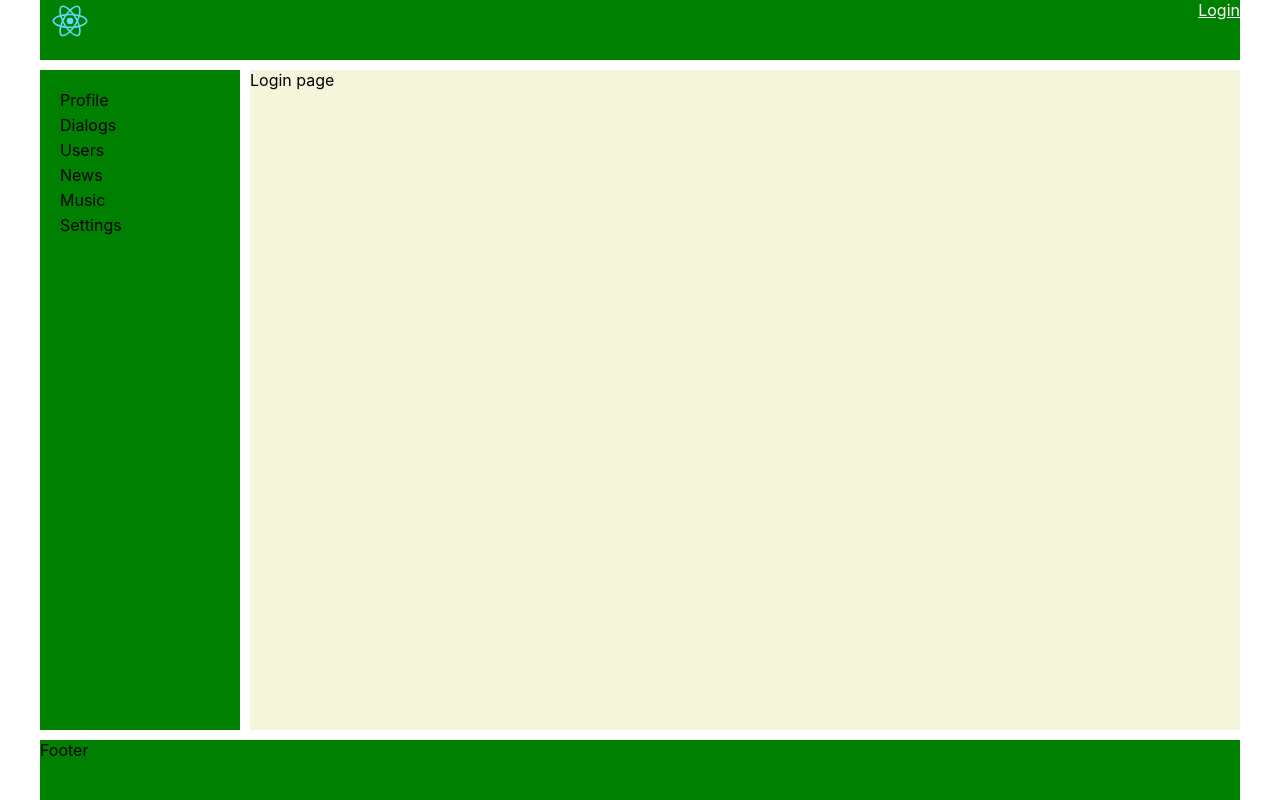
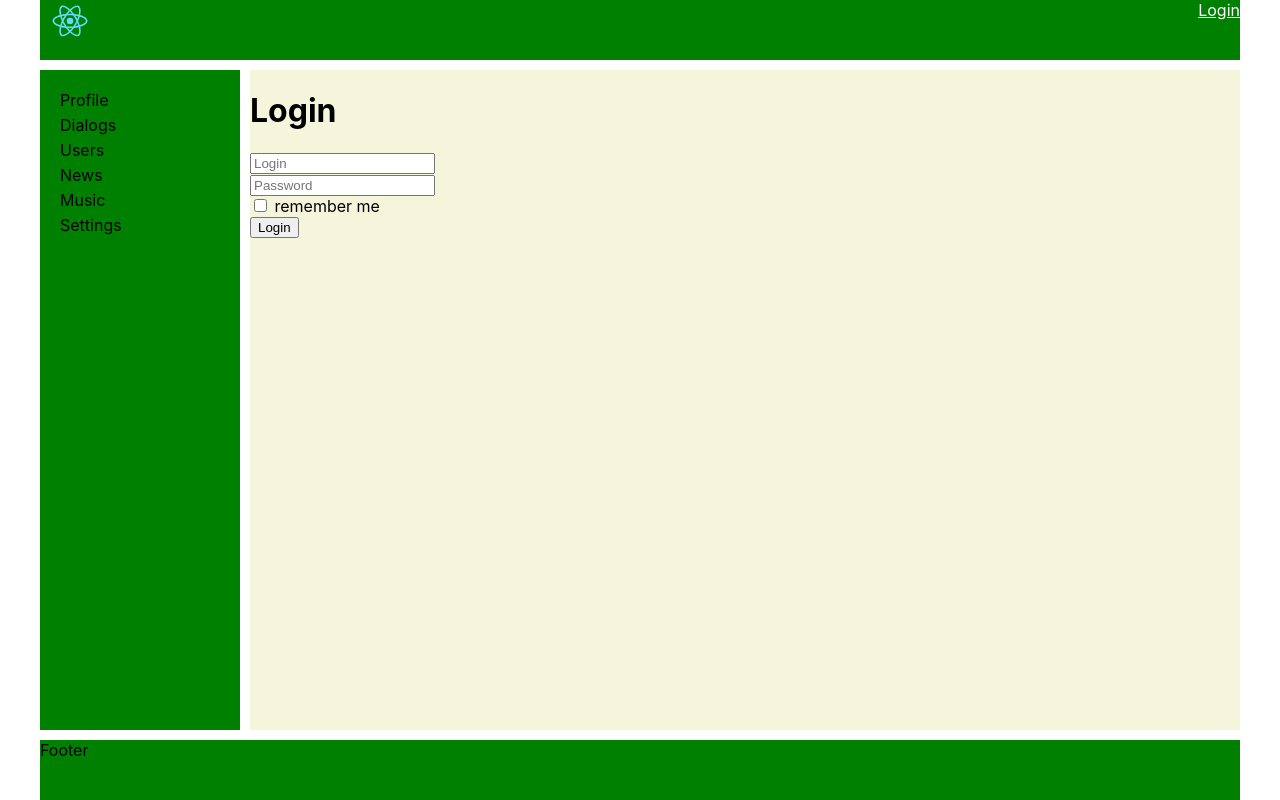
Before and after one commit to CrazyJerboa/react-samurai-social, a React (Create React App) app: page /login in a window 1280 px wide. Built offline with nearby package versions, Linux system fonts and the light colour scheme; no server answers.

Commit message:
redux-form для авторизации

```diff
--- a/package.json
+++ b/package.json
@@ -14,6 +14,7 @@
     "react-router-dom": "^5.1.2",
     "react-scripts": "3.4.1",
     "redux": "^4.0.5",
+    "redux-form": "^8.3.6",
     "redux-thunk": "^2.3.0"
   },
   "scripts": {
--- a/src/components/Login/Login.jsx
+++ b/src/components/Login/Login.jsx
@@ -1,7 +1,28 @@
 import React from "react";
+import {Field, reduxForm} from "redux-form";
+
+const LoginForm = props => {
+    return <form onSubmit={props.handleSubmit}>
+        <div><Field name="login" component="input" placeholder="Login"/></div>
+        <div><Field name="password" component="input" placeholder="Password" type="password"/></div>
+        <div><Field name="remember" component="input" type="checkbox"/> remember me</div>
+
+        <button>Login</button>
+    </form>
+}
+
+const LoginReduxForm = reduxForm({ form: 'login' })(LoginForm);
 
 const Login = props => {
-    return <div>Login page</div>;
+    const onSubmit = formData => {
+        console.log(formData)
+    }
+
+    return <div>
+        <h1>Login</h1>
+
+        <LoginReduxForm onSubmit={onSubmit}/>
+    </div>;
 }
 
 export default Login;
--- a/src/components/Profile/ProfileStatus/ProfileStatus.jsx
+++ b/src/components/Profile/ProfileStatus/ProfileStatus.jsx
@@ -18,6 +18,12 @@ class ProfileStatus extends React.Component {
     deactivateEditMode = () => {
         this.setState({editMode: false});
         this.props.updateStatus(this.state.status);
+    }
+
+    componentDidUpdate(prevProps, prevState) {
+        if (prevProps.status !== this.props.status) {
+            this.setState({ status: this.props.status });
+        }
     }
 
     render() {
--- a/src/redux/redux-store.js
+++ b/src/redux/redux-store.js
@@ -7,13 +7,15 @@ import dialogsReducer from "./dialogsReducer";
 import usersReducer from "./usersReducer";
 import sidebarReducer from "./sidebarReducer";
 import authReducer from "./authReducer";
+import { reducer as formReducer } from 'redux-form';
 
 const reducers = combineReducers({
     profilePage: profileReducer,
     dialogsPage: dialogsReducer,
     usersPage: usersReducer,
     sidebar: sidebarReducer,
-    auth: authReducer
+    auth: authReducer,
+    form: formReducer
 });
 
 const store = createStore(reducers, applyMiddleware(thunk));
```
Also changed, not shown: 1 other file (tests, documents, lock files or other folders).
